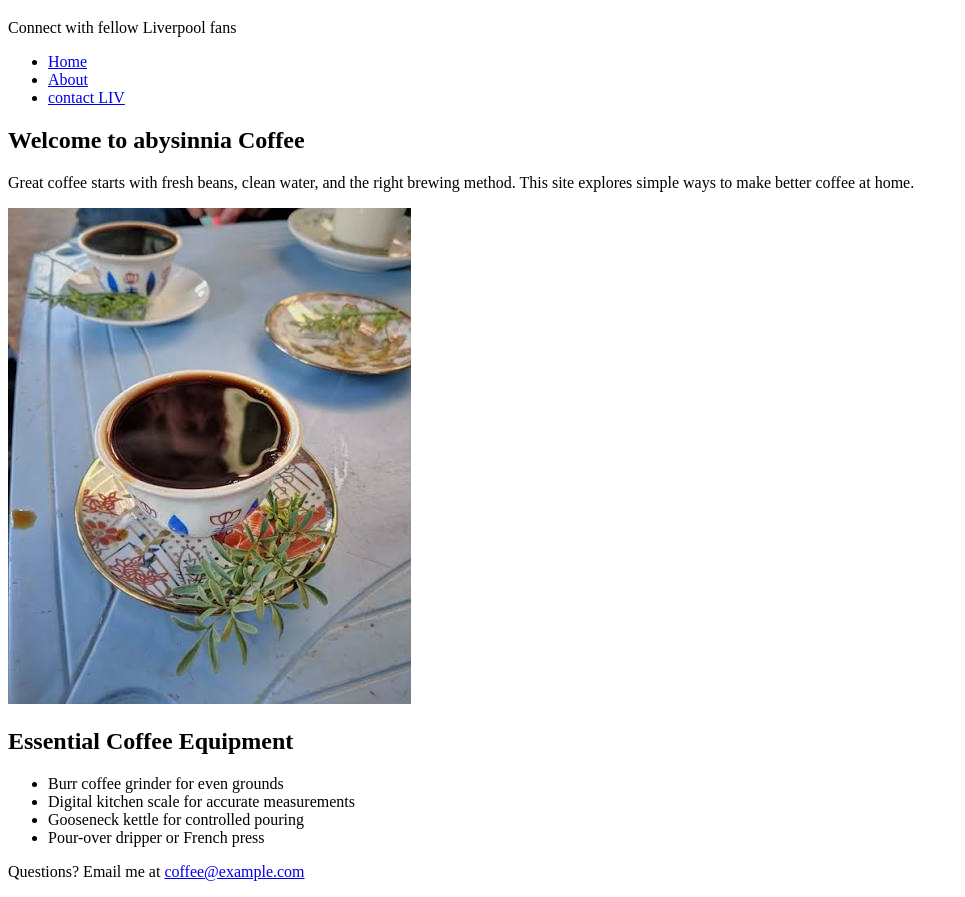
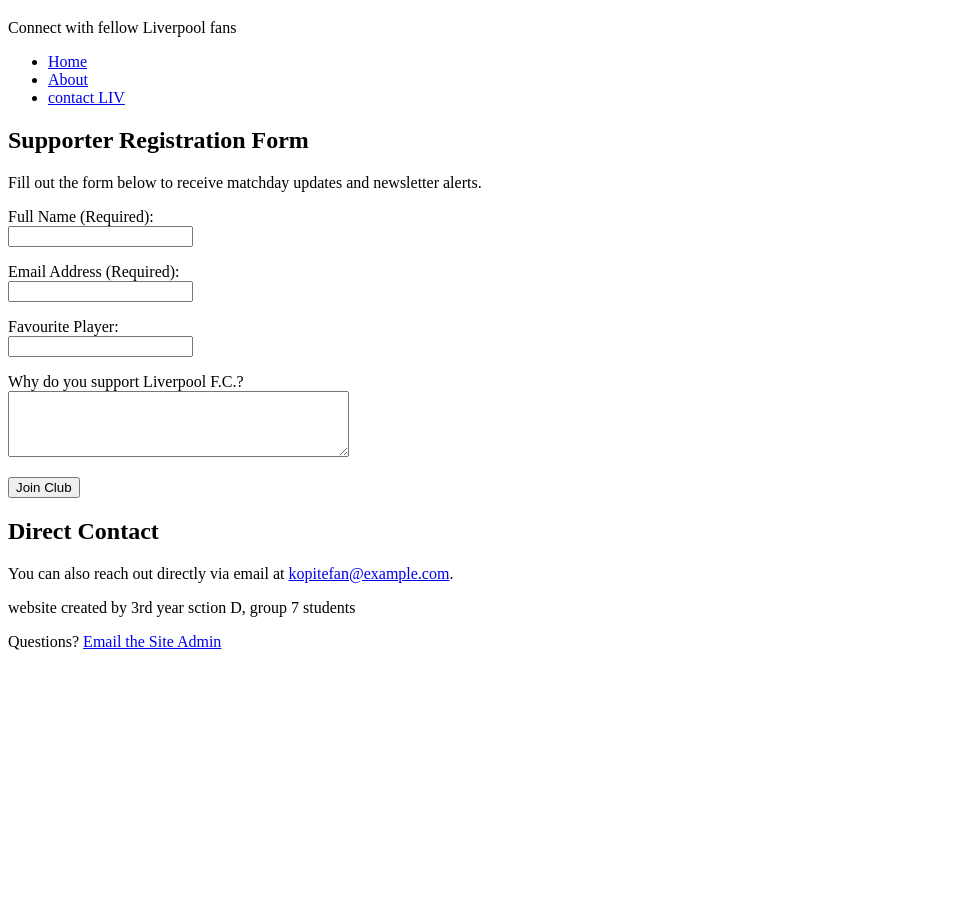
Before and after one commit to yosi953/web_project1, a plain HTML site: page index.html in a window 1280 px wide. Shown: the part 61-958 px from the top of the page, without its empty margins (0-965 px from the left). After the commit the page ends 800 px from the top, so only its background shows below. Drawn offline with Linux system fonts and the light colour scheme.

Commit message:
Update homepage content to include supporter registration form and direct contact information

```diff
--- a/index.html
+++ b/index.html
@@ -20,25 +20,45 @@
 
     <main>
     <section>
-      <h2>Welcome to abysinnia Coffee</h2>
-      <p>Great coffee starts with fresh beans, clean water, and the right
-         brewing method. This site explores simple ways to make better coffee at home.</p>
-      <img src="images/coffee_bruh.jpg" alt="Freshly brewed cup of black coffee next to roasted coffee beans">
+      <h2>Supporter Registration Form</h2>
+      <p>Fill out the form below to receive matchday updates and newsletter alerts.</p>
+
+      <form action="#" method="post">
+        <p>
+          <label for="fullname">Full Name (Required):</label><br>
+          <input type="text" id="fullname" name="fullname" required>
+        </p>
+
+        <p>
+          <label for="email">Email Address (Required):</label><br>
+          <input type="email" id="email" name="email" required>
+        </p>
+
+        <p>
+          <label for="favplayer">Favourite Player:</label><br>
+          <input type="text" id="favplayer" name="favplayer">
+        </p>
+
+        <p>
+          <label for="message">Why do you support Liverpool F.C.?</label><br>
+          <textarea id="message" name="message" rows="4" cols="40"></textarea>
+        </p>
+
+        <p>
+          <button type="submit">Join Club</button>
+        </p>
+      </form>
     </section>
 
     <section>
-      <h2>Essential Coffee Equipment</h2>
-      <ul>
-        <li>Burr coffee grinder for even grounds</li>
-        <li>Digital kitchen scale for accurate measurements</li>
-        <li>Gooseneck kettle for controlled pouring</li>
-        <li>Pour-over dripper or French press</li>
-      </ul>
+      <h2>Direct Contact</h2>
+      <p>You can also reach out directly via email at <a href="mailto:kopitefan@example.com">kopitefan@example.com</a>.</p>
     </section>
   </main>
 
   <footer>
-    <p>Questions? Email me at <a href="mailto:coffee@example.com">coffee@example.com</a></p>
+    <p>website created by 3rd year sction D, group 7 students</p>
+    <p>Questions? <a href="mailto:kopitefan@example.com">Email the Site Admin</a></p>
   </footer>
 
 </body>
```
